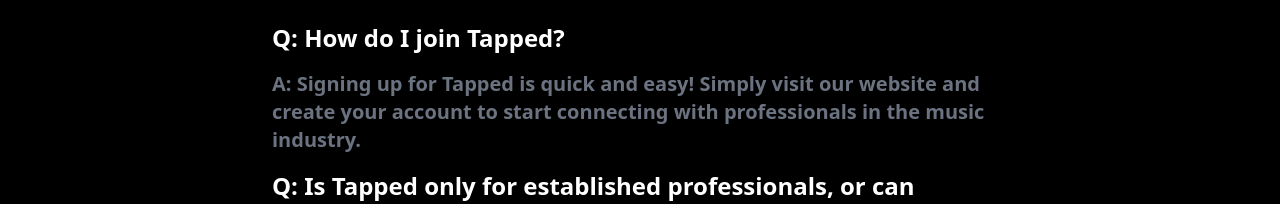
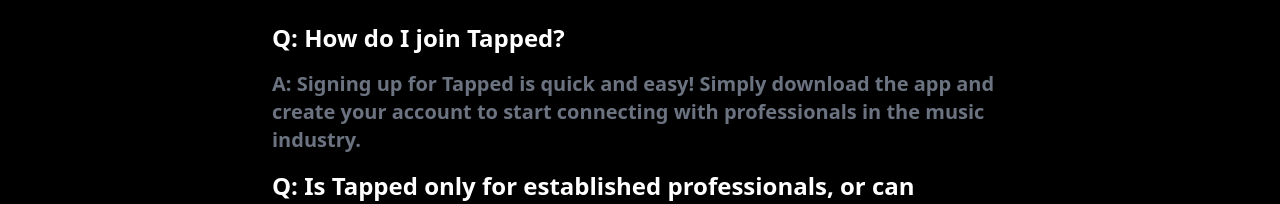
Before and after one commit to jonaylor89/tapped-webapp, a Next.js app: page /more in a window 1280 px wide. Shown: the part 1326-1530 px from the top of the page. Built offline with nearby package versions, Linux system fonts and the light colour scheme.

Commit message:
change wording

```diff
--- a/src/pages/more.tsx
+++ b/src/pages/more.tsx
@@ -91,21 +91,26 @@
                         Q: How do I join Tapped?
                     </div>
                     <div className="text-center md:text-start text-xl font-bold text-gray-500">
-                        A: Signing up for Tapped is quick and easy! Simply visit our website and create your account to start connecting with professionals in the music industry.
+                        A: Signing up for Tapped is quick and easy!
+                        Simply download the app and create your account to start
+                        connecting with professionals in the music industry.
                     </div>
 
                     <div className="text-center md:text-start text-2xl font-bold mt-4 mb-4">
                         Q: Is Tapped only for established professionals, or can newcomers join too?
                     </div>
                     <div className="text-center md:text-start text-xl font-bold text-gray-500">
-                        A: Tapped welcomes professionals at all stages of their music careers. Whether you&apos;re a seasoned executive or a budding artist, our platform offers valuable resources and opportunities for everyone.
+                        A: Tapped welcomes professionals at all stages of their music careers.
+                        Whether you&apos;re a seasoned executive or a budding artist, our platform
+                        offers valuable resources and opportunities for everyone.
                     </div>
                     <div className="text-center md:text-start text-2xl font-bold mt-4 mb-4">
 
                         Q: Is Tapped available as a mobile app?
                     </div>
                     <div className="text-center md:text-start text-xl font-bold text-gray-500">
-                        A: Yes! Tapped is available as a mobile app for both iOS and Android devices, ensuring that you can stay connected and engaged while on the go.
+                        A: Yes! Tapped is available as a mobile app for both iOS and Android devices,
+                        ensuring that you can stay connected and engaged while on the go.
                     </div>
                 </div>
             </div>
```
